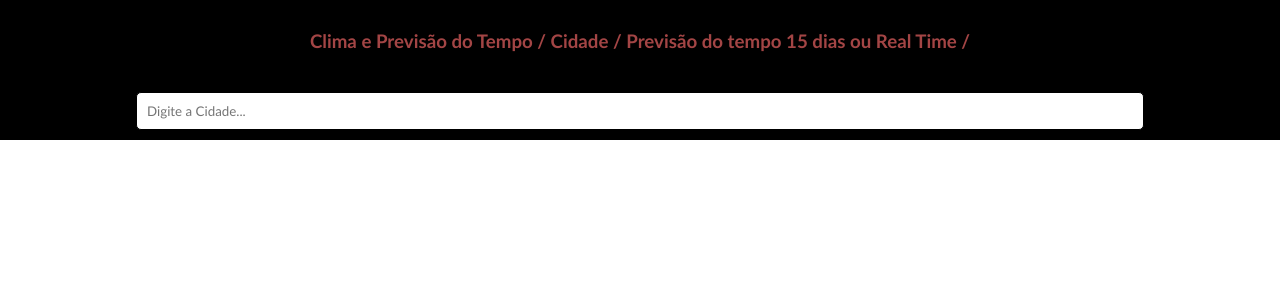
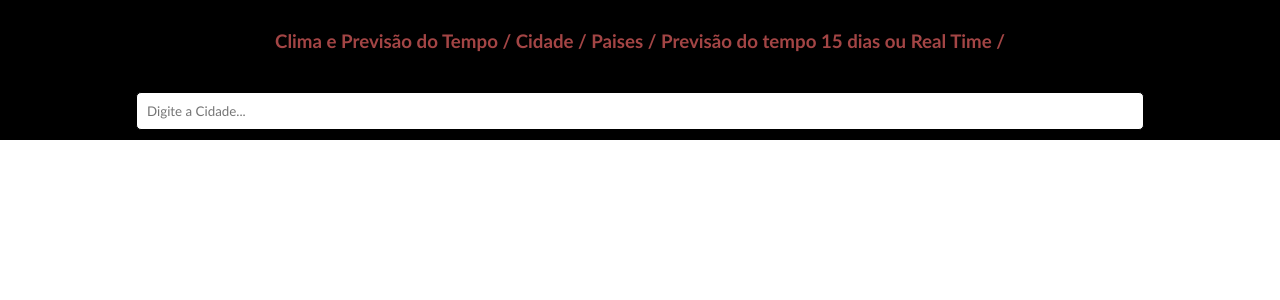
Before and after one commit to EvertonFrankllin/Previsao-do-Tempo, a React (Create React App) app: page / in a window 1280 px wide. Shown: the top 300 px of the page. Built offline with nearby package versions, Linux system fonts and the light colour scheme.

Commit message:
Alterei uma Propriedade do meu H4

```diff
--- a/src/search.js
+++ b/src/search.js
@@ -17,7 +17,7 @@ function Search(props) {
 
   return (
     <div className="Search">
-        <h3>Clima e Previsão do Tempo / Cidade / Previsão do tempo 15 dias ou Real Time / </h3>
+        <h3>Clima e Previsão do Tempo / Cidade / Paises / Previsão do tempo 15 dias ou Real Time / </h3>
       <input placeholder={props.placeholder} onKeyUp={detectSearch} type="text"  name='searchInput'></input>
     </div>
   );
```
